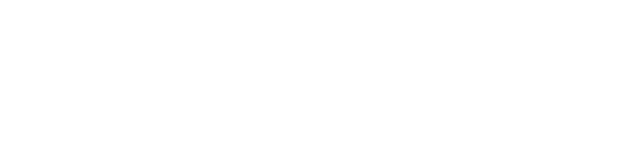
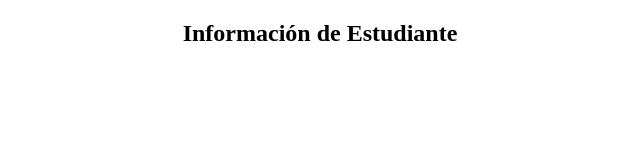
Before and after one commit to Sarayssd/practica, a plain HTML site: page index.html in a window 1280 px wide. Shown: the whole page, without its empty margins (320-960 px from the left). Drawn offline with Linux system fonts and the light colour scheme.

Commit message:
Información del estudiante

```diff
--- a/index.html
+++ b/index.html
@@ -6,6 +6,8 @@
     <title>Website</title>
 </head>
 <body>
-
+    <center>
+        <h2>Información de Estudiante</h2>
+    </center>
 </body>
 </html>
```
